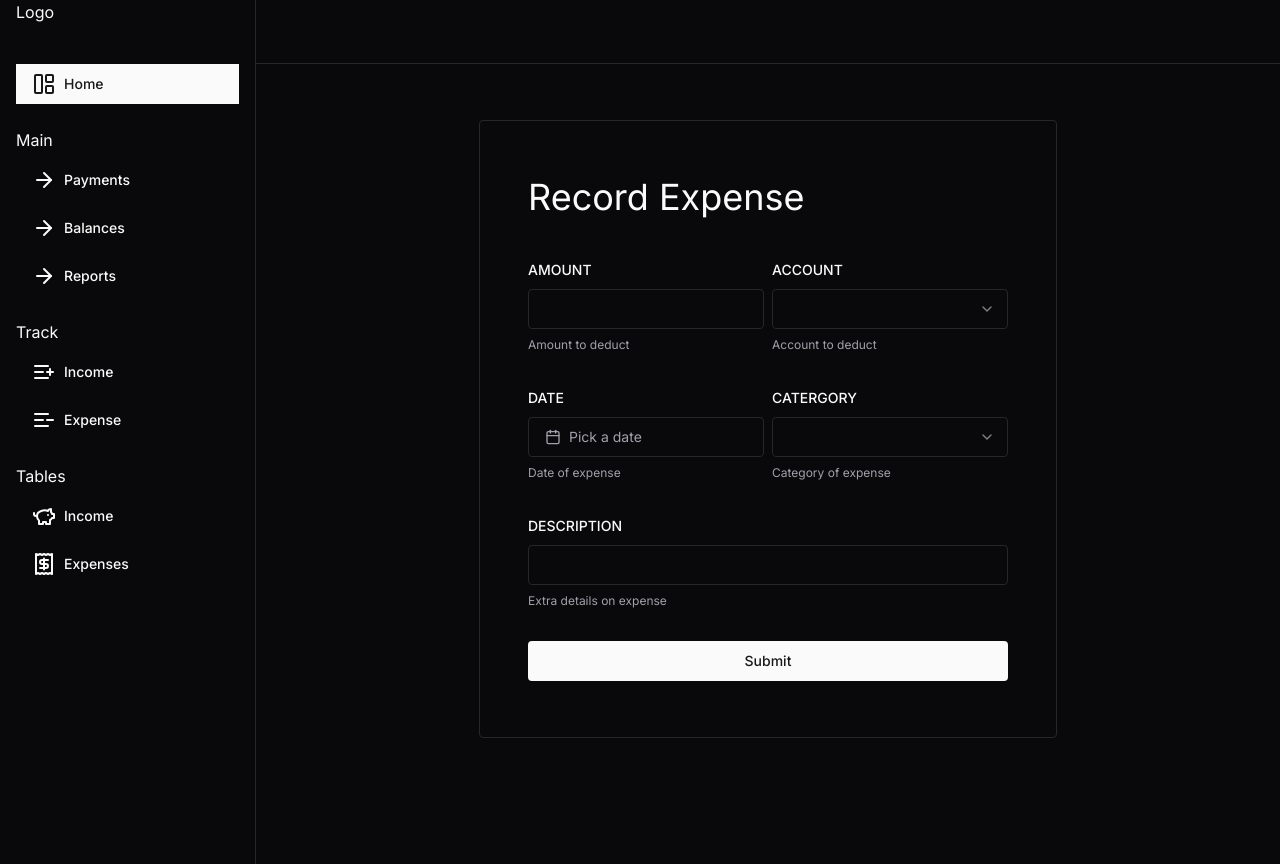
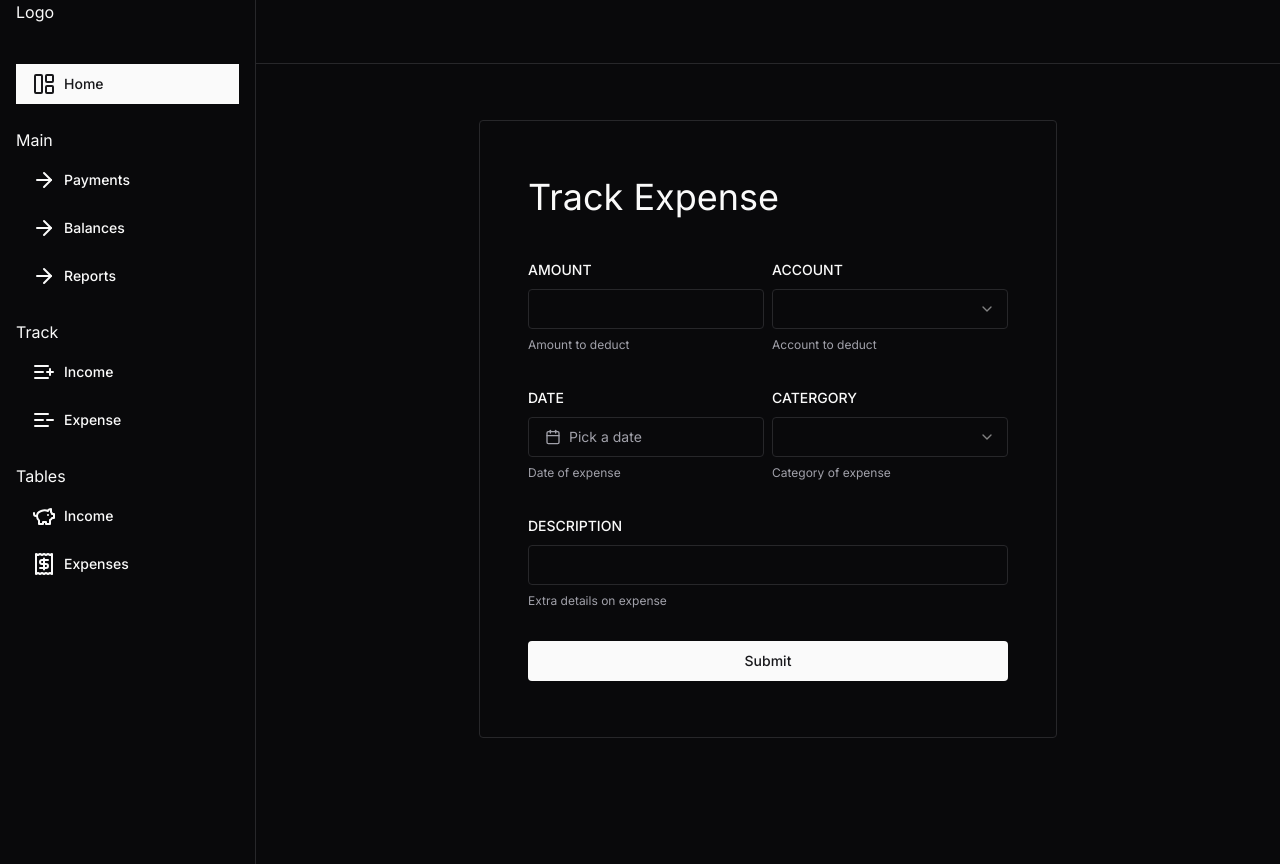
Before and after one commit to michaelcanonizado/finance-tracker, a Next.js app: page /1/track/expense in a window 1280 px wide. Built offline with nearby package versions, Linux system fonts and the light colour scheme.

Commit message:
refactor: change tracker form header from 'Record Income' to 'Track Income'

```diff
--- a/src/app/(dashboard)/[username]/track/expense/page.tsx
+++ b/src/app/(dashboard)/[username]/track/expense/page.tsx
@@ -7,7 +7,7 @@ const RecordExpense = () => {
     <div className="mx-auto w-fit">
       <div className="mt-8 rounded border px-6 py-14 sm:px-12">
         <div className="mb-10">
-          <h1 className="text-4xl">Record Expense</h1>
+          <h1 className="text-4xl">Track Expense</h1>
         </div>
         <DashboardRecordForm variant="expense" />
       </div>
--- a/src/app/(dashboard)/[username]/track/income/page.tsx
+++ b/src/app/(dashboard)/[username]/track/income/page.tsx
@@ -7,7 +7,7 @@ const RecordIncome = () => {
     <div className="mx-auto w-fit">
       <div className="mt-8 rounded border px-6 py-14 sm:px-12">
         <div className="mb-10">
-          <h1 className="text-4xl">Record Income</h1>
+          <h1 className="text-4xl">Track Income</h1>
         </div>
         <DashboardRecordForm variant="income" />
       </div>
```
